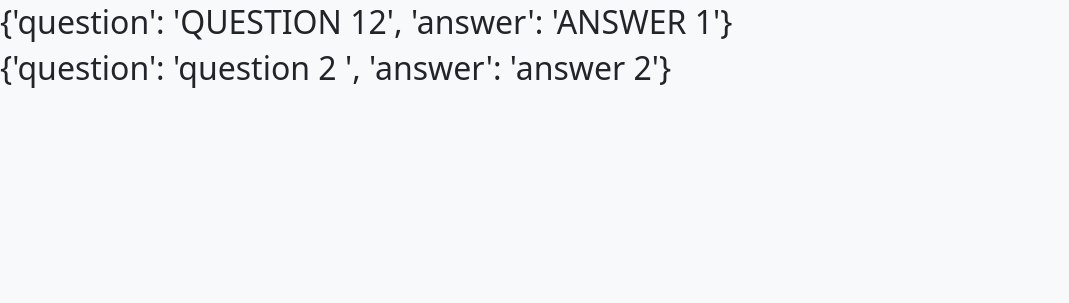
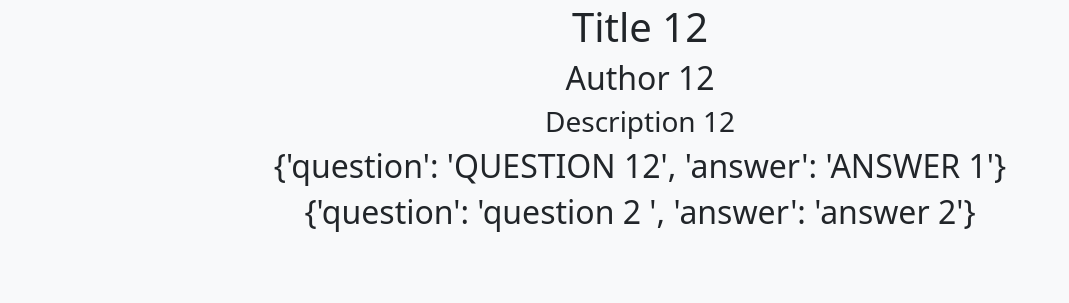
Before and after one commit to sging04/FinalProject, a Flask app: page /viewDeck/4 in a window 1280 px wide. Shown: the part 53-356 px from the top of the page, without its empty margins (0-1069 px from the left). Run offline with Flask 2, Linux system fonts and the light colour scheme; a user stored in the database is signed in; data comes from the database, SQL or seed files in the repository.

Commit message:
adding file

```diff
--- a/app/main.py
+++ b/app/main.py
@@ -80,17 +80,16 @@ def login():
 
         if userpass.passMatch(username, password):
 
-	        # If incorrect, give feedback to the user
+            # If incorrect, give feedback to the user
 
-	        session['username'] = username
-	        return redirect(url_for('landing'))
+            session['username'] = username
+            return redirect(url_for('landing'))
 
         else:
-	        return render_template('login.html',
-	        					   isError=True,
-	                               error='Username or Password are Incorrect'
-	                               )
-
+            return render_template('login.html',
+                                   isError=True,
+                                   error='Username or Password are Incorrect'
+                                   )
 
 @app.route('/signup', methods=['GET', 'POST'])
 def register():
@@ -203,17 +202,20 @@ def create():
 
 @app.route('/viewDeck/<id>', methods=['GET'])
 def viewDeck(id):
-	cards = json.loads(
-		decks.getDeckByID(id)[0][4]
-		.replace("\'","\""))
+    data = decks.getDeckByID(id)[0]
 
-	'''
-	What's going on ^^^^
+    #(5, 'Title', 'author', 'desc', 'Content')
+    title = data[1]
+    author = data[2]
+    description = data[3]
+    cards = json.loads(data[4].replace("\'","\""))
+    '''
+    What's going on ^^^^
 
-	Well, JSON doesn't recognize '', so we replace it before
-	we load it.
-	'''
-	return render_template('viewDeck.html', deck=cards)
+    Well, JSON doesn't recognize '', so we replace it before
+    we load it.
+    '''
+    return render_template('viewDeck.html', deck=cards, title = title, author = author, description = description)
 
 
 
--- a/app/templates/viewDeck.html
+++ b/app/templates/viewDeck.html
@@ -1,11 +1,13 @@
 {% extends "index.html" %}
 
 	{% block content %}
-
-
+	<div class = "text-center">
+		<h1>{{ title }}</h1>
+		<h2>{{ author }}</h2>
+		<h3>{{ description }}</h3>
 		{% for card in deck  %}
-
-			<h2>{{ card }}</h2>
+		<h2>{{ card }}</h2>
 
 		{% endfor %}
+	</div>
 	{% endblock %}
```
